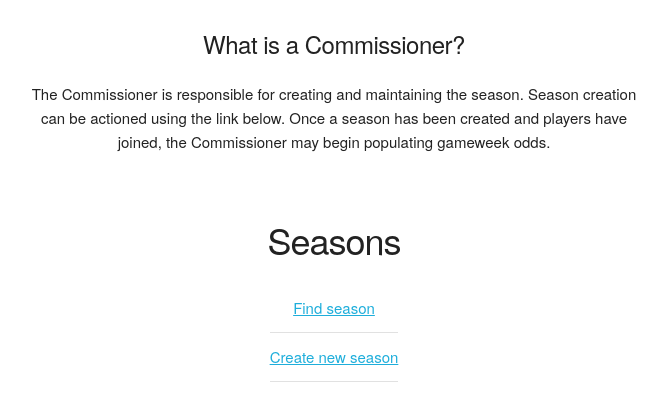
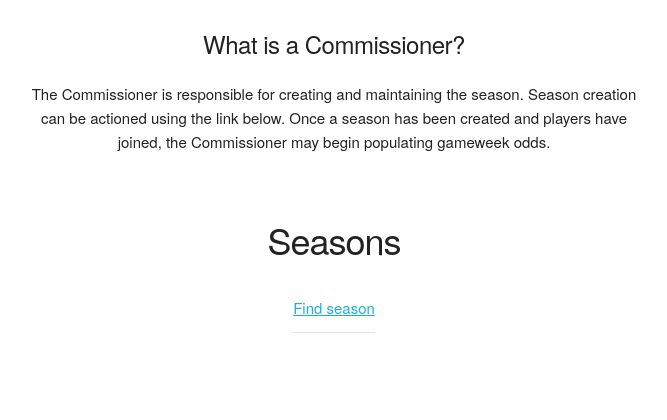
Before and after one commit to ollie-codeaid/fgl, a Django app: page / in a window 1280 px wide. Shown: the part 602-1022 px from the top of the page, without its empty margins (306-973 px from the left). After the commit the page ends 935 px from the top, so only its background shows below. Run offline with Django 3.2, Linux system fonts and the light colour scheme; some libraries are stand-ins or nearby versions.

Commit message:
Hide create season and manage bets links if unauthenticated

```diff
--- a/fglsite/bets/templates/bets/gameweek_detail.html
+++ b/fglsite/bets/templates/bets/gameweek_detail.html
@@ -26,7 +26,7 @@
             <tr>
                 <td><a href="{% url 'season' gameweek.season.id %}">Back to season</a></td>
             </tr>
-            {% if not gameweek.deadline_passed %}
+            {% if not gameweek.deadline_passed and user.is_authenticated %}
             <tr>
                 <td><a href="{% url 'manage-bet-container' gameweek.id %}">Manage bets</a></td>
             </tr>
--- a/fglsite/bets/urls.py
+++ b/fglsite/bets/urls.py
@@ -3,8 +3,8 @@ from django.urls import path
 from . import views
 
 urlpatterns = [
-    path("create_season/", views.SeasonCreateView.as_view(), name="create-season"),
-    path("find_season/", views.find_season, name="find-season"),
+    path("create-season/", views.SeasonCreateView.as_view(), name="create-season"),
+    path("find-season/", views.find_season, name="find-season"),
     path("<int:pk>/", views.SeasonDetailView.as_view(), name="season"),
     path(
         "<int:season_id>/create_gameweek/",
--- a/fglsite/common/templates/common/index.html
+++ b/fglsite/common/templates/common/index.html
@@ -40,8 +40,14 @@
     <div class="twelve columns">
         <h3>Seasons</h3>
         <table>
-		<tr><td><a href="{% url 'find-season' %}">Find season</a></td></tr>
-		<tr><td><a href="{% url 'create-season' %}">Create new season</a></td></tr>
+            <tr>
+                <td><a href="{% url 'find-season' %}">Find season</a></td>
+            </tr>
+            {% if user.is_authenticated %}
+            <tr>
+                <td><a href="{% url 'create-season' %}">Create new season</a></td>
+            </tr>
+            {% endif %}
         </table>
     </div>
 </div>
```
Lines whose indentation alone changed are shown as unchanged.
